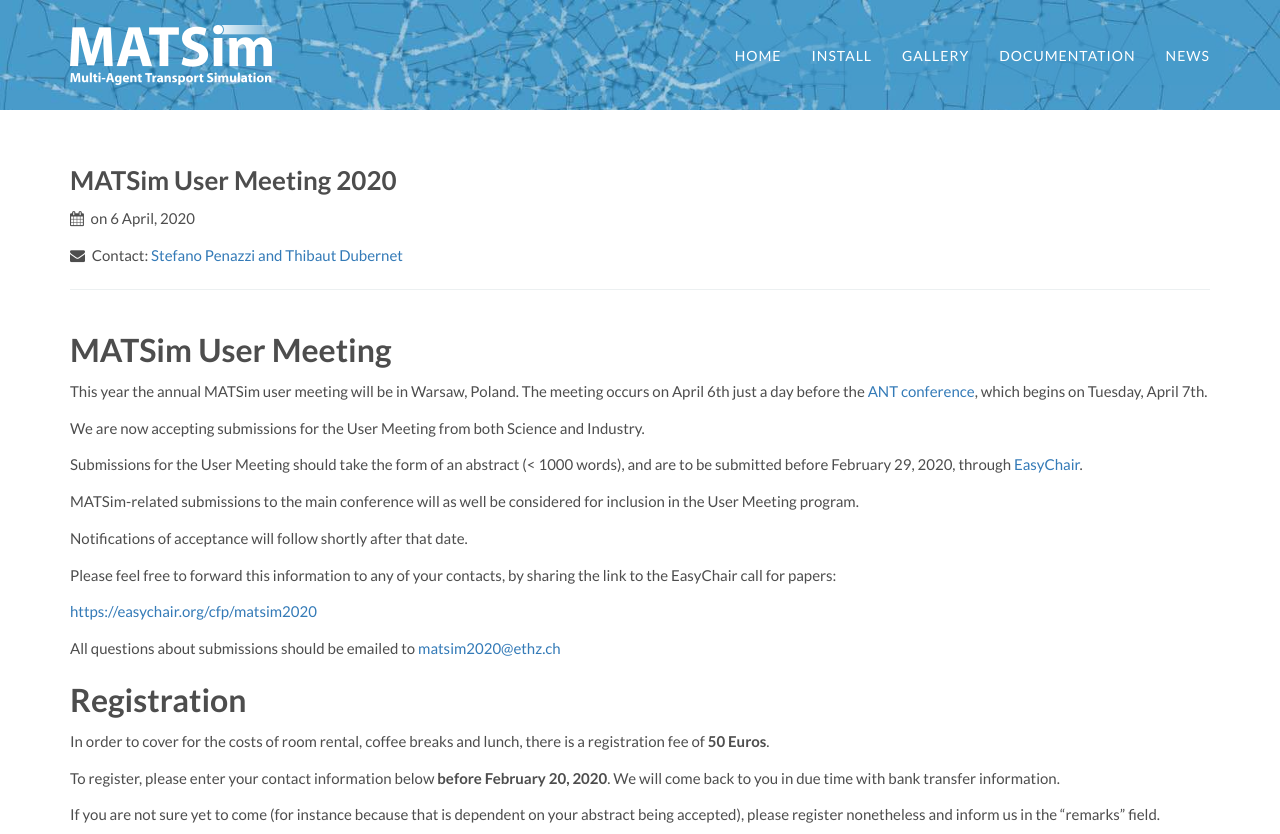
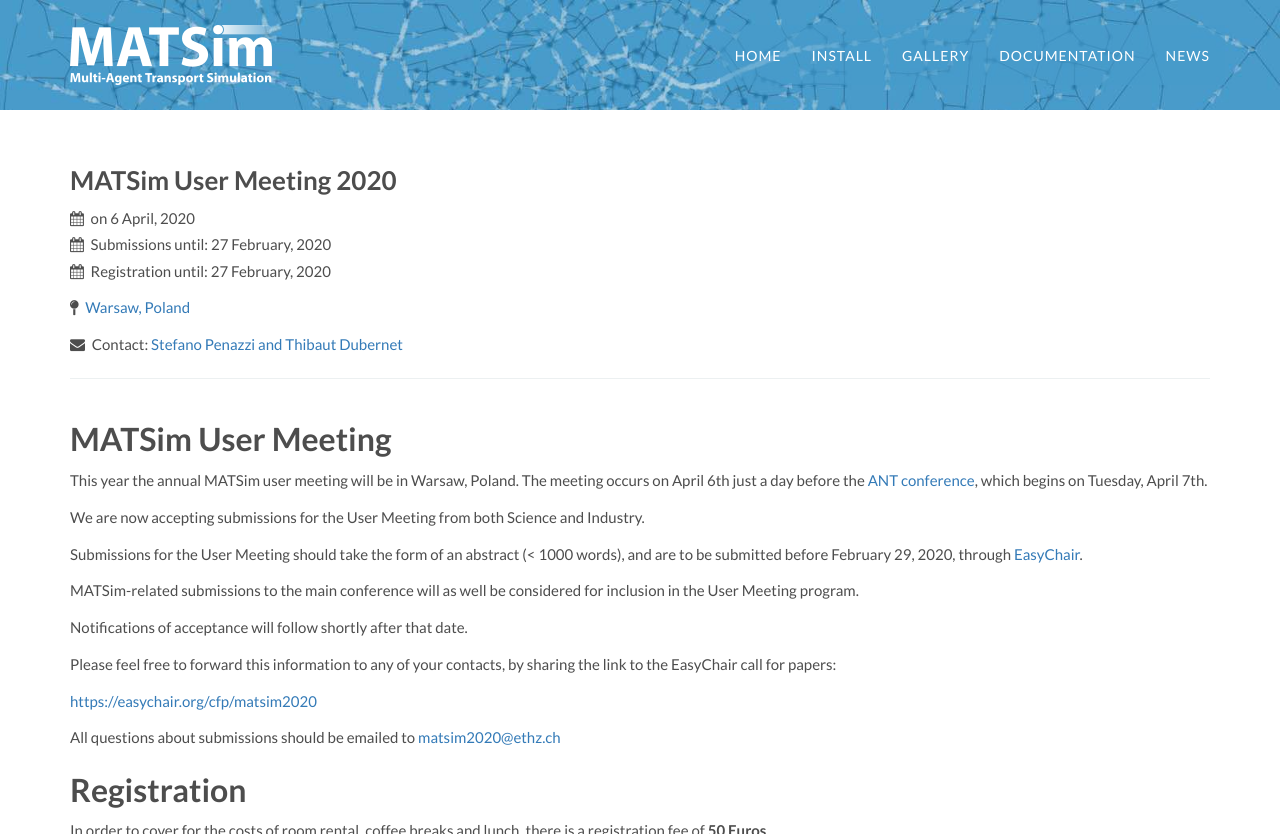
Before and after one commit to matsim-org/jekyll-website, a Jekyll site: the page built from _conferences/user_meeting_2020.md, in a window 1280 px wide and 900 px high, cut to the strip 0-834 px from the top of the window. Built offline with Jekyll 4.4.1, drawn with Linux system fonts in a browser that asks for light colours; some web fonts are replaced.

Commit message:
add more info about deadlines in event header

```diff
--- a/_conferences/user_meeting_2020.md
+++ b/_conferences/user_meeting_2020.md
@@ -2,9 +2,20 @@
 title: MATSim User Meeting 2020
 event_date:
     start: 2020-04-06
+    other_dates:
+        - name: Submissions until
+          date: 2020-02-27
+        - name: Registration until
+          date: 2020-02-27
+
+location:
+    name: Warsaw, Poland
+    url: https://goo.gl/maps/RDSs7HCLAzD211c77
+
 contact:
     name: Stefano Penazzi and Thibaut Dubernet
     email: matsim2020@ethz.ch
+
 summary: "Register until Feb. 29, 2019 to meet and exchange with fellow MATSim users!"
 ---
 
--- a/_layouts/event.html
+++ b/_layouts/event.html
@@ -27,14 +27,32 @@
             <h3>{{ page.title }}</h3>
             <div class="date">
                 <p>
-                {% if page.event_date.start %}
-                    <i class="fa fa-calendar">&nbsp;</i>
+                {% if page.event_date %}
                     {% if page.event_date.end %}
+                        <i class="fa fa-calendar">&nbsp;</i>
                         {{ page.event_date.start | date: "%e %B, %Y" }}
                         to
                         {{ page.event_date.end | date: "%e %B, %Y" }}
                     {% else %}
+                        <i class="fa fa-calendar">&nbsp;</i>
                         on {{ page.event_date.start | date: "%e %B, %Y" }}
+                    {% endif %}
+                    {% for date in page.event_date.other_dates %}
+                        <br>
+                        <i class="fa fa-calendar">&nbsp;</i>
+                        {{date.name}}: {{date.date | date: "%e %B, %Y"}}
+                    {% endfor %}
+                {% endif %}
+                </p>
+                <p>
+                {% if page.location.name %}
+                    <i class="fa fa-map-pin">&nbsp;</i>
+                    {% if page.location.url %}
+                        <a href="{{page.location.url}}">
+                    {% endif %}
+                        {{page.location.name}}
+                    {% if page.location.url %}
+                            </a>
                     {% endif %}
                 {% endif %}
                 </p>
```
Also changed, not shown: _conferences/_template.md (+13 -0 lines), conferences/index.md (+15 -3 lines).
